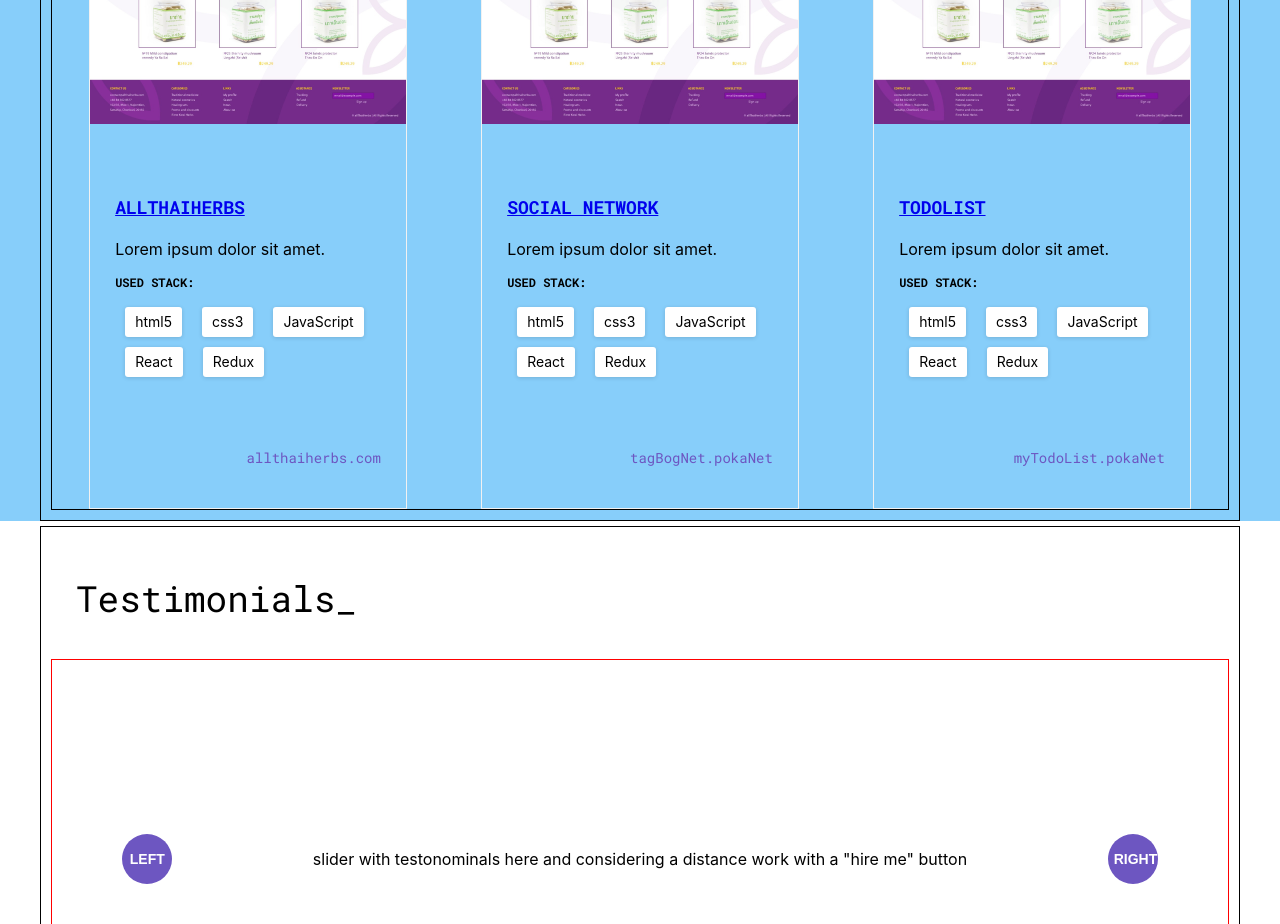
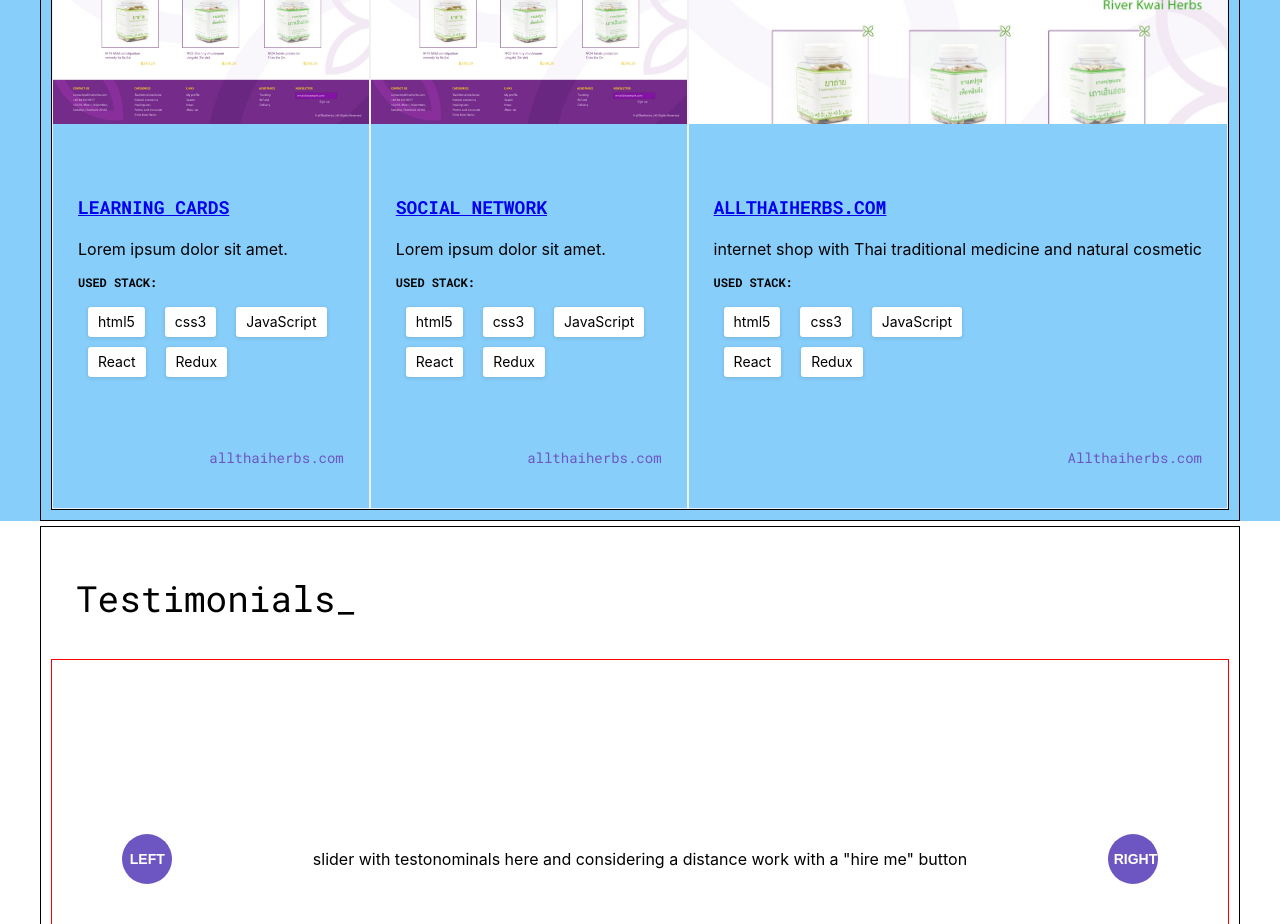
Before and after one commit to Bogagree/my-portfolio, a React (Create React App) app: page / in a window 1280 px wide. Shown: the part 1940-2864 px from the top of the page. Built offline with nearby package versions, Linux system fonts and the light colour scheme.

Commit message:
refactor: Projects.tsx

```diff
--- a/src/projects/Projects.tsx
+++ b/src/projects/Projects.tsx
@@ -1,13 +1,40 @@
 import React from 'react';
 import style from './Projects.module.css';
 import styleContainer from '../common/styles/Container.module.css';
-import Project from "./project/Project";
+import Project from './project/Project';
 import {Title} from '../common/Components/Title/Title';
+import allthaiHerbs from '../assets/img/projectImg.jpg'
 
-declare module '*.jpg';
+const myProjects = [
+    {
+        title: 'Learning cards',
+        description: 'Lorem ipsum dolor sit amet.',
+        link: 'https://allthaiherbs.com/ru',
+        linkTitle: 'allthaiherbs.com',
+        img: allthaiHerbs,
+        technologies: ['html5', 'css3', 'JavaScript', 'React', 'Redux']
+    },
+    {
+        title: 'Social Network',
+        description: 'Lorem ipsum dolor sit amet.',
+        link: 'https://bogagree.github.io/samurai-way-main/#/profile',
+        linkTitle: 'allthaiherbs.com',
+        img: allthaiHerbs,
+        technologies: ['html5', 'css3', 'JavaScript', 'React', 'Redux']
+    },
+    {
+        title: 'Allthaiherbs.com',
+        description: 'internet shop with Thai traditional medicine and natural cosmetic',
+        link: 'https://allthaiherbs.com/ru',
+        linkTitle: 'Allthaiherbs.com',
+        img: allthaiHerbs,
+        technologies: ['html5', 'css3', 'JavaScript', 'React', 'Redux']
+    },
+]
 
 
-const Projects = () => {
+const Projects: React.FC = () => {
+
     return (
         <div className={style.projectsBlock}>
 
@@ -16,21 +43,16 @@ const Projects = () => {
                 <Title text={'Projects'}/>
 
                 <div className={style.projects}>
-                    <Project title={'Allthaiherbs'}
-                             description={'Lorem ipsum dolor sit amet.'}
-                             link={'https://allthaiherbs.com/ru'}
-                             linkTitle={'allthaiherbs.com'}
-                    />
-                    <Project title={'Social Network'}
-                             description={'Lorem ipsum dolor sit amet.'}
-                             linkTitle={'tagBogNet.pokaNet'}
-                             link={'https://bogagree.github.io/samurai-way-main/'}
-                    />
-                    <Project title={'Todolist'}
-                             description={'Lorem ipsum dolor sit amet.'}
-                             linkTitle={'myTodoList.pokaNet'}
-                             link={'https://bogagree.github.io/todolist-ts/'}
-                    />
+
+                    {myProjects.map(p => <Project
+                        title={p.title}
+                        description={p.description}
+                        link={p.link}
+                        linkTitle={p.linkTitle}
+                        img={p.img}
+                        technologies={p.technologies}
+                    />)}
+
                 </div>
             </div>
         </div>
--- a/src/projects/project/Project.tsx
+++ b/src/projects/project/Project.tsx
@@ -1,40 +1,39 @@
 import React from 'react';
 import style from './Project.module.css'
-import project_img from '../../assets/img/projectImg.jpg';
-declare module '*.jpg';
 
-
-type ProjectPropsType = {
+export type ProjectType = {
     title: string
     description: string
     img?: string
     link: string
     linkTitle: string
+    technologies: string[]
 }
 
-const Project = (props: ProjectPropsType) => {
+const Project = (props: ProjectType) => {
     return (
         <div className={style.projectCard}>
 
-            <img className={style.projectImg} src={project_img} alt="project-img"></img>
+            <img className={style.projectImg} src={props.img} alt="project-img"></img>
 
+            <div className={style.textContainer}>
 
-            <div className={style.textContainer}><h3 className={style.title}><a href="#">{props.title}</a></h3>
+                <h3 className={style.title}>
+                    <a href={props.link}>{props.title}</a>
+                </h3>
 
                 <span className={style.description}>{props.description}</span>
 
                 <p>Used stack:</p>
 
                 <ul className={style.tags}>
-                    <li>html5</li>
-                    <li>css3</li>
-                    <li>JavaScript</li>
-                    <li>React</li>
-                    <li>Redux</li>
+                    {props.technologies.map(t => <li>{t}</li>)}
                 </ul>
+
                 <div className={style.linkWrapper}>
                     <a className={style.link} href={props.link}>{props.linkTitle}</a>
                 </div>
+
             </div>
 
 
```
